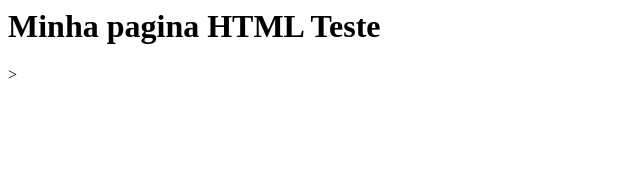
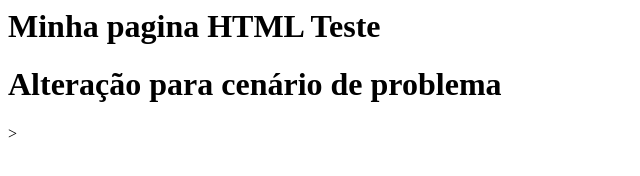
Before and after one commit to llopeslk/gama-no-github, a plain HTML site: page index.html in a window 1280 px wide. Shown: the whole page, without its empty margins (0-640 px from the left). Drawn offline with Linux system fonts and the light colour scheme.

Commit message:
Aletarção no arquivo index

```diff
--- a/index.html
+++ b/index.html
@@ -1,5 +1,6 @@
 <html>
     <body>
         <h1>Minha pagina HTML Teste</h1>
+		   <h1>Alteração para cenário de problema</h1>
     </body>
 </html>>
```
